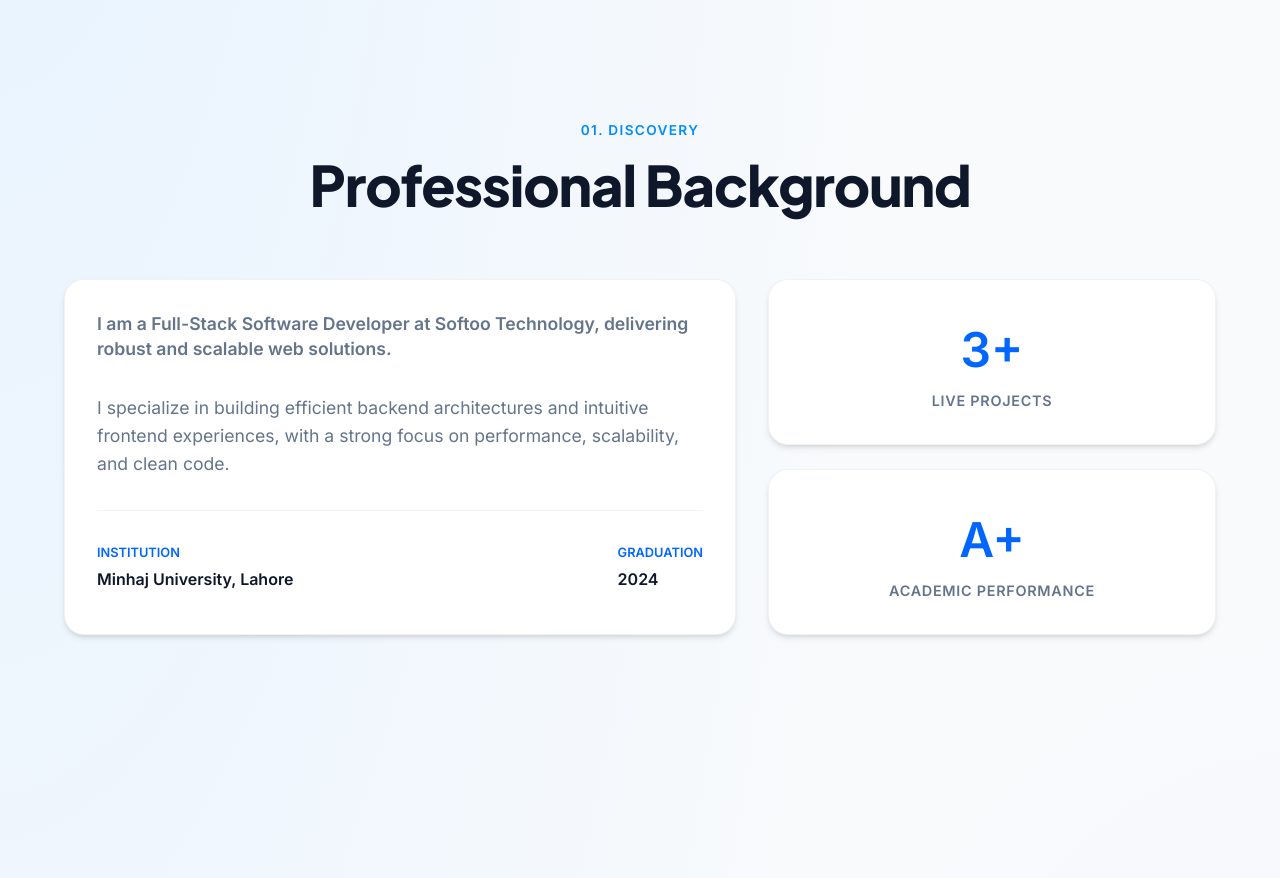
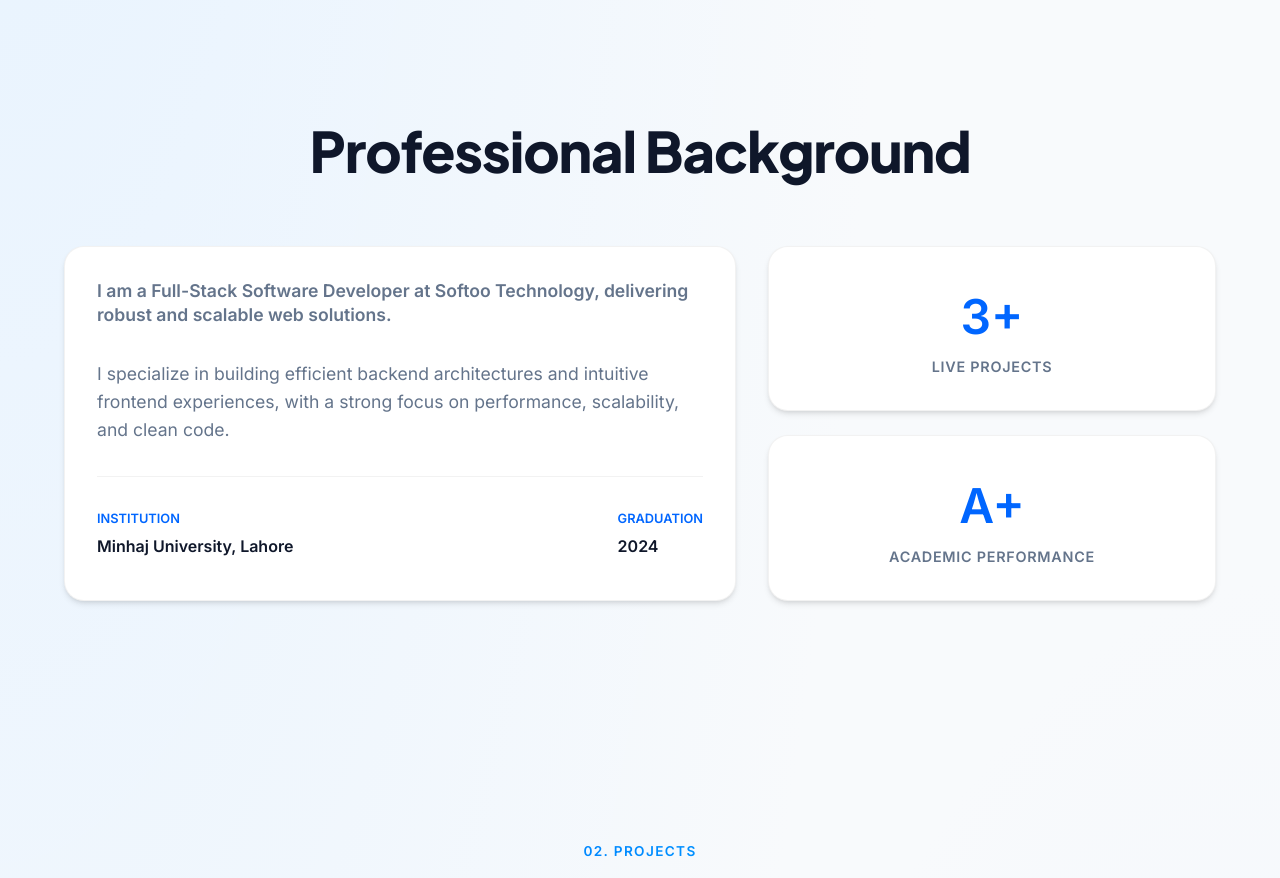
Before and after one commit to Mohsinabbas51272/Portfolio, a React (Vite) app: page / in a window 1280 px wide. Shown: the part 800-1678 px from the top of the page. Built offline with nearby package versions, Linux system fonts and the light colour scheme.

Commit message:
remove unnessory lines

```diff
--- a/src/components/About.jsx
+++ b/src/components/About.jsx
@@ -7,7 +7,6 @@ const About = () => {
   return (
     <section id="about" className="about">
       <div className="section-header">
-        <span className="text-gradient">01. Discovery</span>
         <h2 className="section-title">Professional Background</h2>
       </div>
 
```
